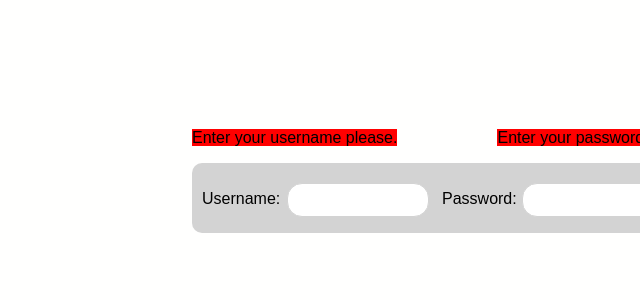
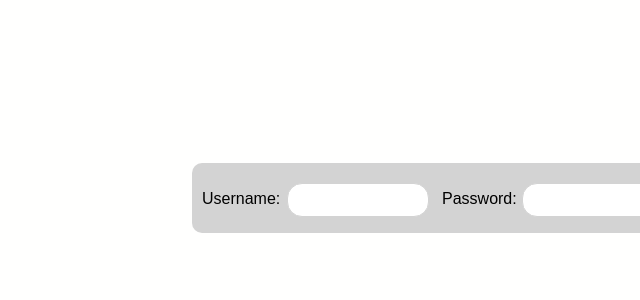
Before and after one commit to jan-beszterda/RealEstate, a React (Create React App) app: page / in a window 1280 px wide. Shown: the top 300 px of the page, without its empty margins (640-1280 px from the left). Built offline with nearby package versions, Linux system fonts and the light colour scheme.

Commit message:
LoginBtn

```diff
--- a/src/components/Login.js
+++ b/src/components/Login.js
@@ -42,10 +42,9 @@ const [submitet, setSubmitet] = useState(false)
 
   return (
     <div >
-    {handleSubmit && !value.userName ? <span className="username-enter">Enter your username please.</span> : null}
-    {handleSubmit && !value.password ? <span className="password-enter">Enter your password please.</span> : null}
-     {submitet ? <div className="succses-msg"> Logged In</div> : null}
-     <div className="login-container">
+
+
+     { !submitet ?<div className="login-container">
      <form onSubmit = {handleSubmit}>
      <div>
      <input type="text" className="username-input" value = {value.userName} onChange={userNameHandler}></input>
@@ -62,7 +61,7 @@ const [submitet, setSubmitet] = useState(false)
      <button className="login-btn" type="submit" >Log In</button>
      </form>
 
-     </div>
+     </div>: null}
    </div>
 
 
```
